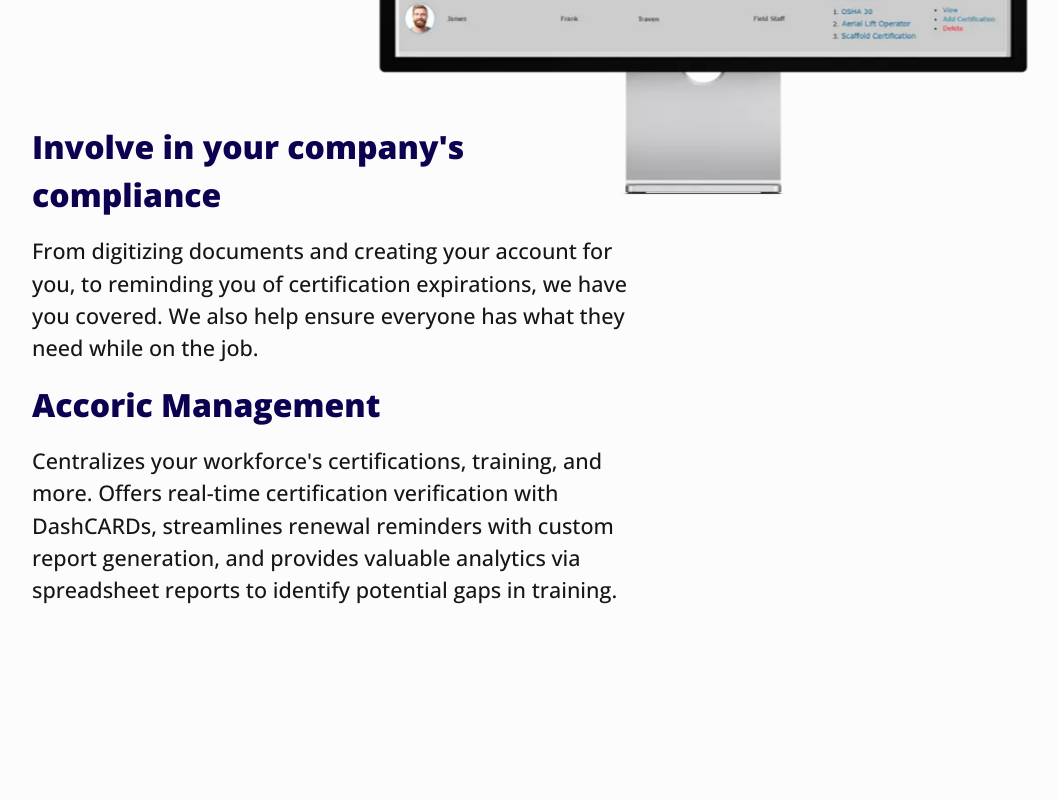
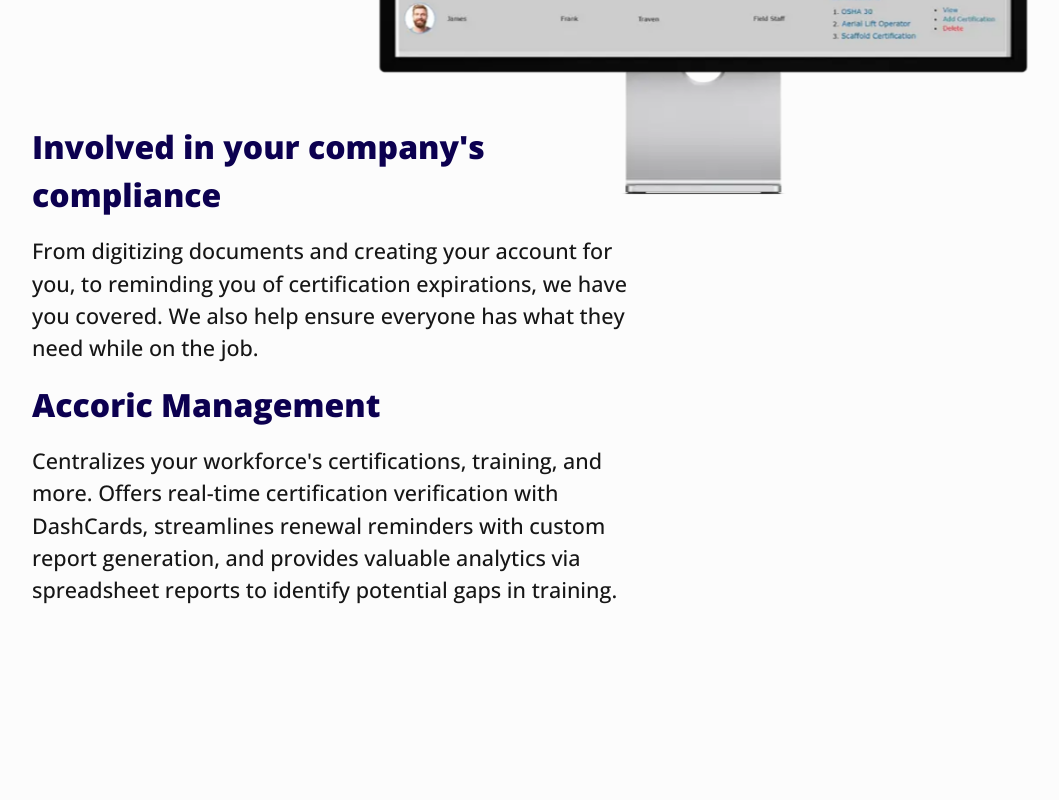
Before and after one commit to fastlinesafetytraining/accoric, a Next.js app: page /accoric-management in a window 1280 px wide. Shown: the part 1000-1800 px from the top of the page, without its empty margins (8-1067 px from the left). Built offline with nearby package versions, Linux system fonts and the light colour scheme; no server answers.

Commit message:
Refactor metadata definitions in About Us, Accoric Management, and Pricing pages to use TypeScript type annotations for improved type safety and consistency.

```diff
--- a/app/(pages)/about-us/page.tsx
+++ b/app/(pages)/about-us/page.tsx
@@ -5,9 +5,10 @@ import {
 	WhySection,
 } from "@containers/about-us-page";
 import { ContactCTA, ContactCards } from "@components/UI";
+import type { Metadata } from "next";
 import styles from "@styles/pages/aboutUs.module.scss";
 
-export const metadata = {
+export const metadata: Metadata = {
 	title: "About Us | Accoric",
 	description:
 		"Learn more about Accoric and our mission to simplify certification tracking while ensuring maximum security and efficiency.",
--- a/app/(pages)/accoric-management/page.tsx
+++ b/app/(pages)/accoric-management/page.tsx
@@ -3,8 +3,9 @@ import Image from "next/image";
 import styles from "@styles/pages/accoricManagement.module.scss";
 import { VideoPlayer, ContactCTA, FAQ, PastClients } from "@components/UI";
 import { Features, SyncDashcard, faq } from "./pageData";
+import type { Metadata } from "next";
 
-export const metadata = {
+export const metadata: Metadata = {
   title: "Accoric Management Certification Tracking Software | Accoric",
   description: "Accoric Management is a certification tracking software that helps you manage your employees' certifications, training, and more.",
 };
@@ -22,14 +23,14 @@ export default function Page() {
         </section>
         <section className={styles.accoricManagement__content__1}>
           <div className={styles.accoricManagement__content__1__text}>
-            <h2>Involve in your company&apos;s compliance</h2>
+            <h2>Involved in your company&apos;s compliance</h2>
             <p>
               From digitizing documents and creating your account for you, to reminding you of certification
               expirations, we have you covered. We also help ensure everyone has what they need while on the job.
             </p>
           <h2>Accoric Management</h2>
           <p>
-            Centralizes your workforce&apos;s certifications, training, and more. Offers real-time certification verification with DashCARDs, streamlines renewal reminders with custom report generation, and provides valuable analytics via spreadsheet reports to identify potential gaps in training.
+            Centralizes your workforce&apos;s certifications, training, and more. Offers real-time certification verification with DashCards, streamlines renewal reminders with custom report generation, and provides valuable analytics via spreadsheet reports to identify potential gaps in training.
           </p>
           </div>
           <Image
@@ -67,7 +68,7 @@ export default function Page() {
           <h2>Never miss a certification deadline again</h2>
           <p>
             Save time and money by automating your certification reminders.
-            <br />A solution to make sure that you fleet is always compliant and
+            <br />A solution to make sure that your fleet is always compliant and
             reduce project fallbacks
           </p>
           <VideoPlayer
--- a/app/(pages)/pricing/page.tsx
+++ b/app/(pages)/pricing/page.tsx
@@ -3,9 +3,10 @@ import { Toaster } from "react-hot-toast";
 import { PricingForm, FAQ, PastClients, CompanyStats } from "@components/UI";
 import { TbSquareRoundedCheckFilled } from "react-icons/tb";
 import { includedInAllSubscriptions, faqItems } from "./page-data";
+import type { Metadata } from "next";
 import styles from "@styles/pages/pricing.module.scss";
 
-export const metadata = {
+export const metadata: Metadata = {
 	title: "Pricing | Accoric",
 	description:
 		"Accoric offers a range of pricing options to suit your needs. Please contact us to discuss your requirements.",
@@ -43,7 +44,9 @@ export default function Page() {
 					<PricingForm />
 				</section>
 				<section className={styles.pricing__clients}>
-        <h2>Start tracking your workers&apos; <span>certifications</span></h2>
+					<h2>
+						Start tracking your workers&apos; <span>certifications</span>
+					</h2>
 					<p>
 						Plus, we upload all of your data and create your account for you!
 						All you do is sign in.
```
Lines whose indentation alone changed are shown as unchanged.
